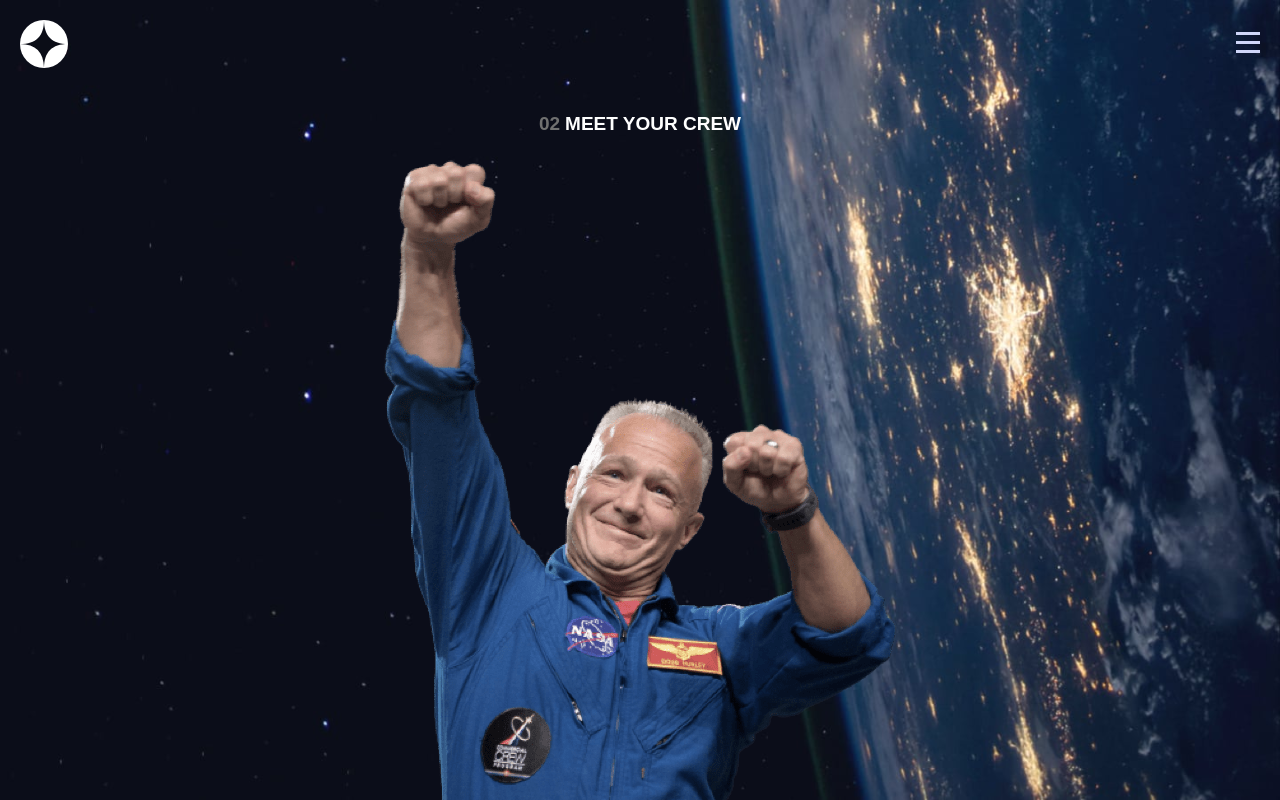
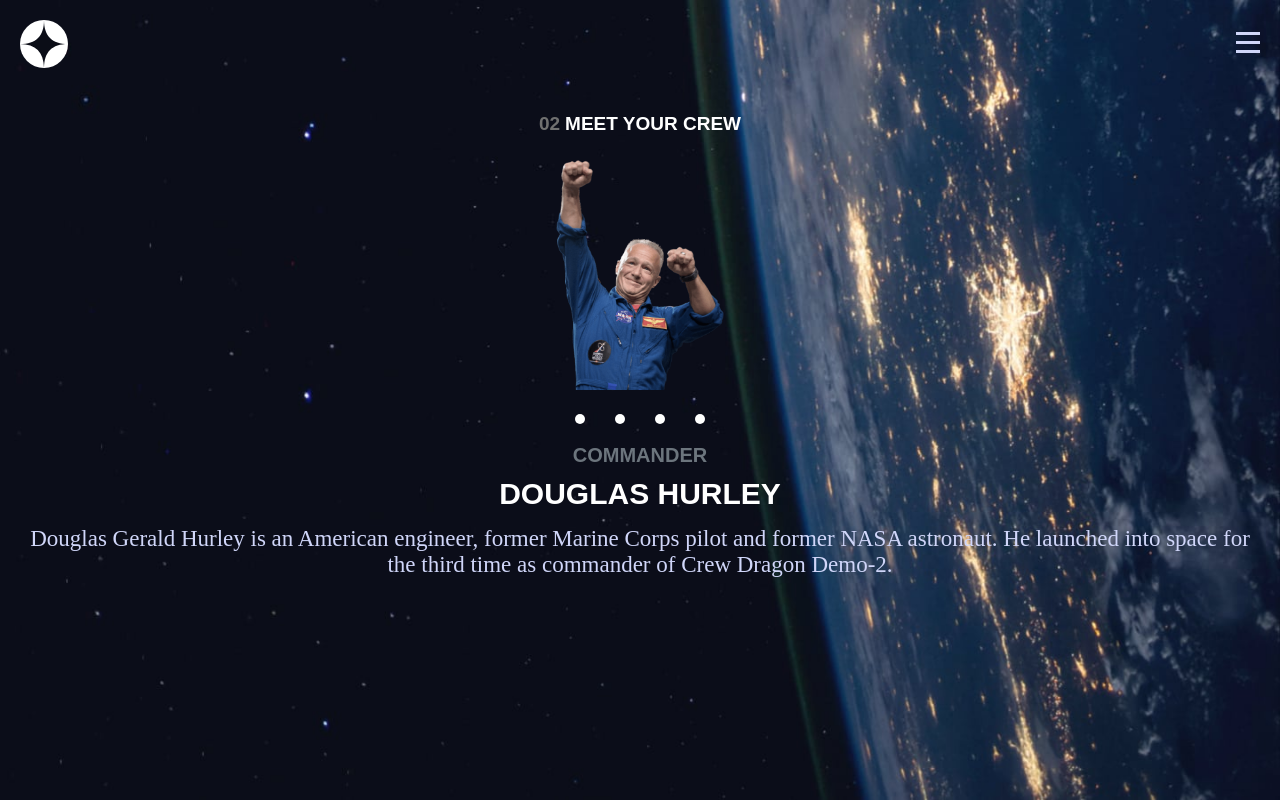
Before and after one commit to JustKooba/Space-tourism-website, a Vue app: page / in a window 1280 px wide. Shown: the top 800 px of the page. Built offline with nearby package versions, Linux system fonts and the light colour scheme.

Commit message:
styled out the crew component

```diff
--- a/src/components/crew.vue
+++ b/src/components/crew.vue
@@ -3,7 +3,9 @@
     <h2 class="pick"><span class="num dest">02</span>Meet your crew</h2>
 
     <div class="person-desc" v-if="selectedPerson">
-      <img :src="getImagePath(selectedPerson.images.png)" alt="Image" />
+      <span class="image-wrapper">
+        <img :src="getImagePath(selectedPerson.images.png)" alt="Image" />
+      </span>
       <div class="buttons">
         <button
           class="person-btn"
@@ -22,9 +24,9 @@
           @click="selectPerson('Anousheh Ansari')"
         ></button>
       </div>
-      <h4>{{ selectPerson.role }}</h4>
-      <h3>{{ selectedPerson.name }}</h3>
-      <p class="p-desc">{{ selectedPerson.bio }}</p>
+      <h4>{{ selectedPerson.role }}</h4>
+      <h3 class="person-name">{{ selectedPerson.name }}</h3>
+      <p class="person-bio">{{ selectedPerson.bio }}</p>
     </div>
   </div>
 </template>
@@ -64,7 +66,41 @@
   text-align: center;
   font-size: 19px;
 }
+
+h4 {
+  color: #6c757d;
+  font-family: "Barlow Condensed", sans-serif;
+  text-transform: uppercase;
+  font-size: 20px;
+  margin-top: 20px;
+}
+
 .num {
   color: #707070;
 }
+
+.person-desc img {
+  height: 230px;
+}
+.person-bio {
+  color: #d0d6f9;
+  margin-top: -20px;
+  font-size: 23px;
+  padding: 25px;
+}
+
+button {
+  border-radius: 50%;
+  border: none;
+  height: 10px;
+  width: 10px;
+  background-color: #fff;
+}
+
+.person-name {
+  font-size: 30px;
+  color: #fff;
+  margin-top: 10px;
+  margin-bottom: 10px;
+}
 </style>
```
